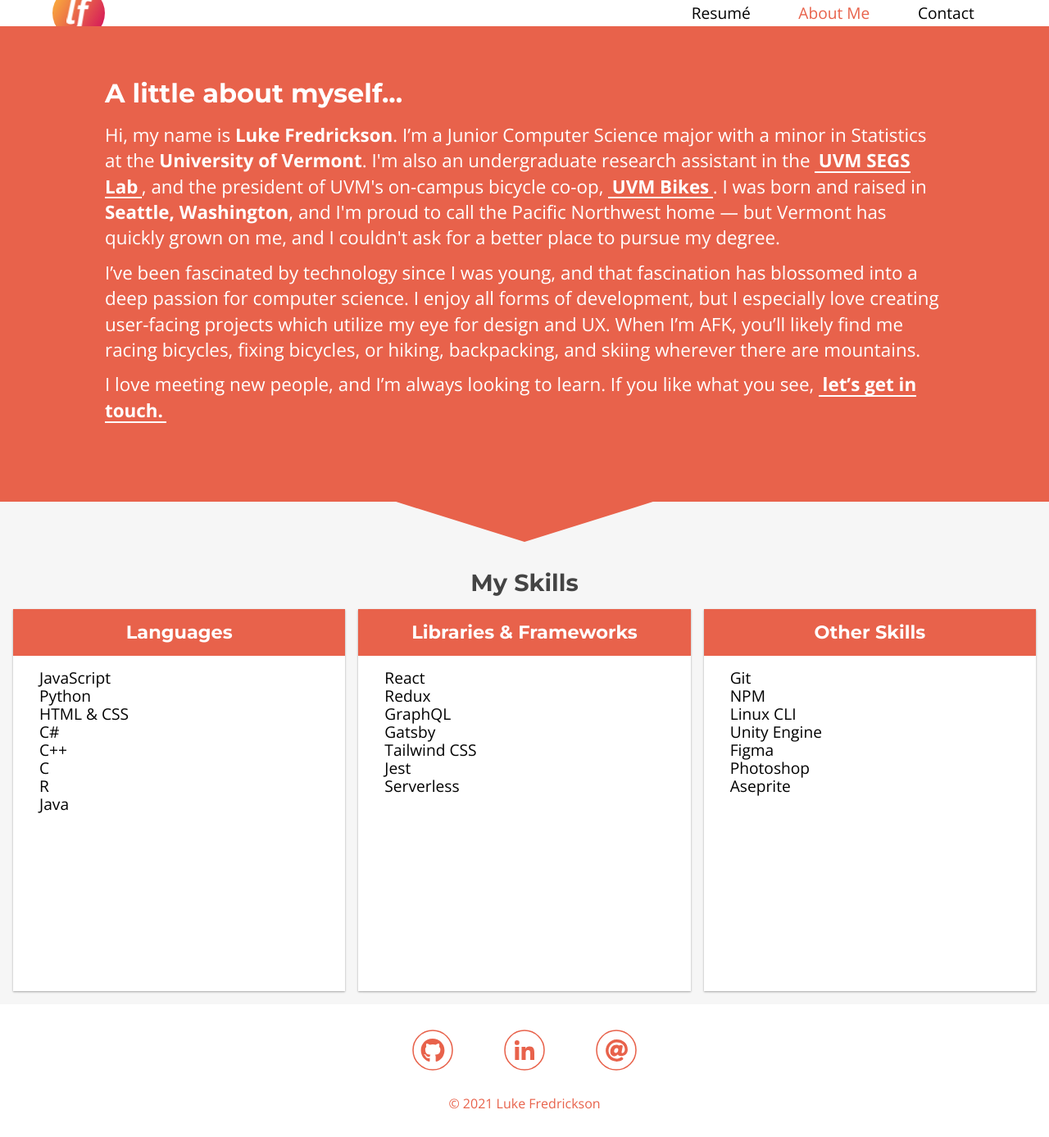
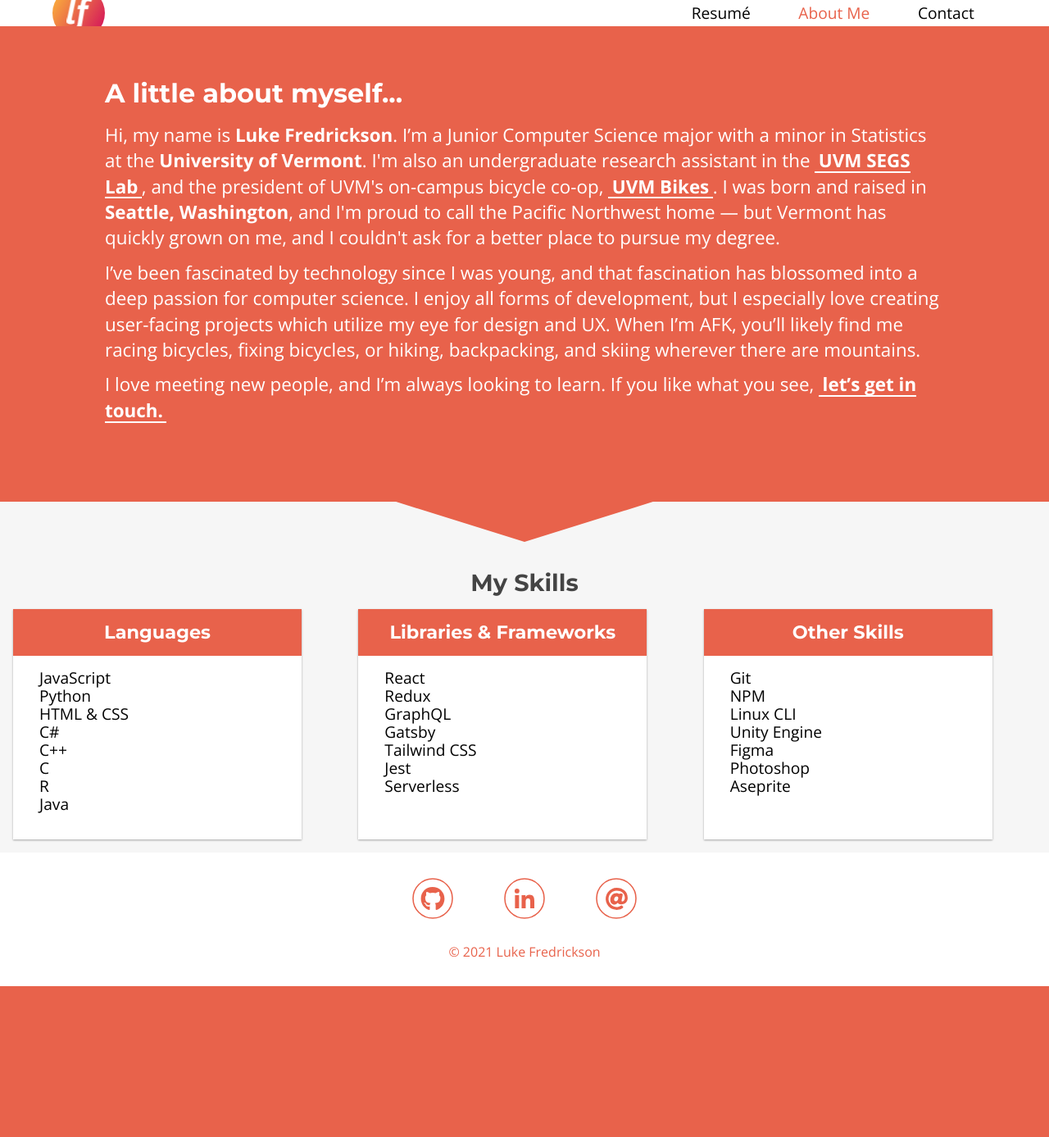
Before and after one commit to lukefredrickson/personal-site-v1, a PHP site: page /about-me.html in a window 1280 px wide. Shown: the whole page at 82% size. After the commit the page ends 1203 px from the top, so only its background shows below. Run offline with PHP 8.4, Linux system fonts and the light colour scheme.

Commit message:
formatting

```diff
--- a/styles/about-me.css
+++ b/styles/about-me.css
@@ -180,6 +180,7 @@ body {
         "languages"
         "tools"
         "other";
+    justify-content: center;
 }
 
 @media (min-width: 800px) {
@@ -228,6 +229,7 @@ body {
     background-color: #fff;
     box-shadow: 0 1px 3px rgba(0, 0, 0, 0.12), 0 1px 2px rgba(0, 0, 0, 0.24);
     text-align: left;
+    max-width: 22em;
 }
 
 .skills__header--animated,
@@ -266,13 +268,7 @@ body {
 
 .skill-card__content {
     margin: 1em 2em 2em 2em;
-    display: grid;
-    grid-template-rows: 1fr 1fr;
-    grid-template-columns: auto;
-    grid-template-areas:
-        "col1"
-        "col2";
-    grid-gap: 0.5em;
+    display: flex;
     text-align: left;
 }
 
```
